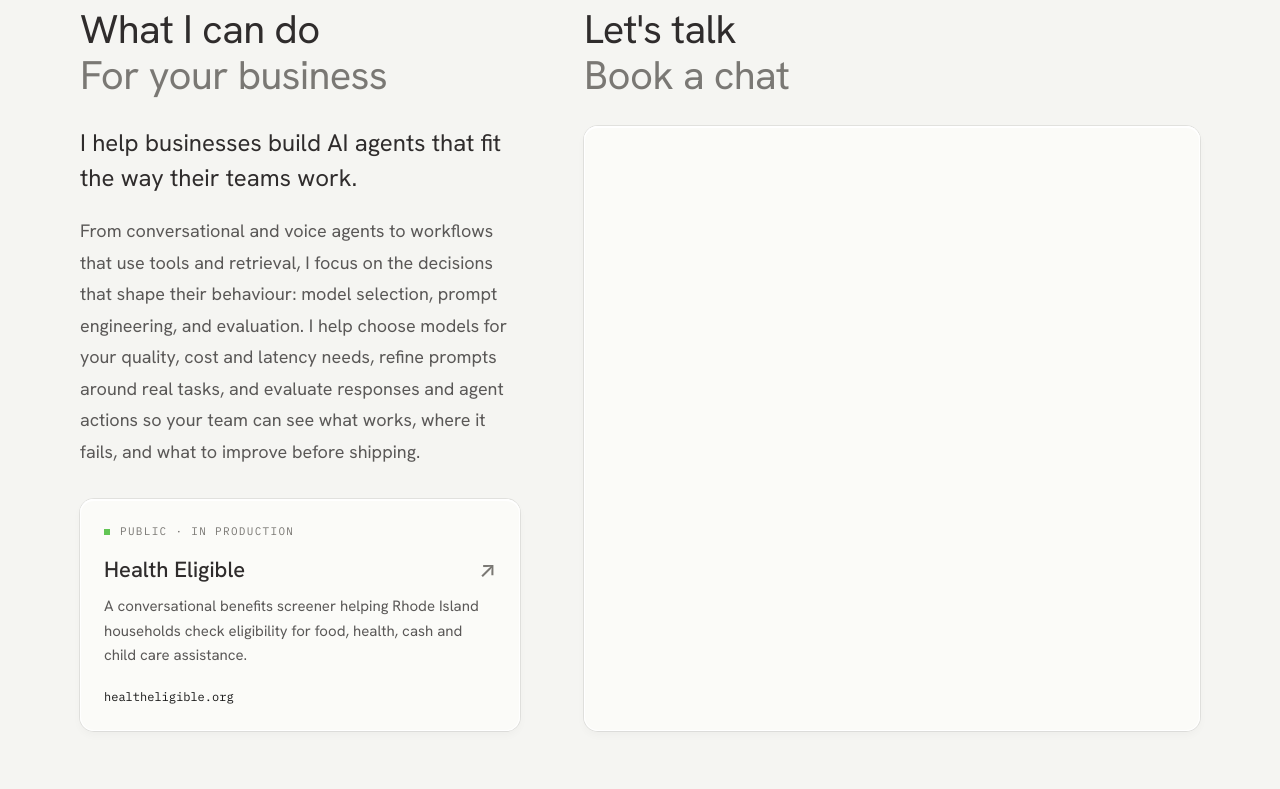
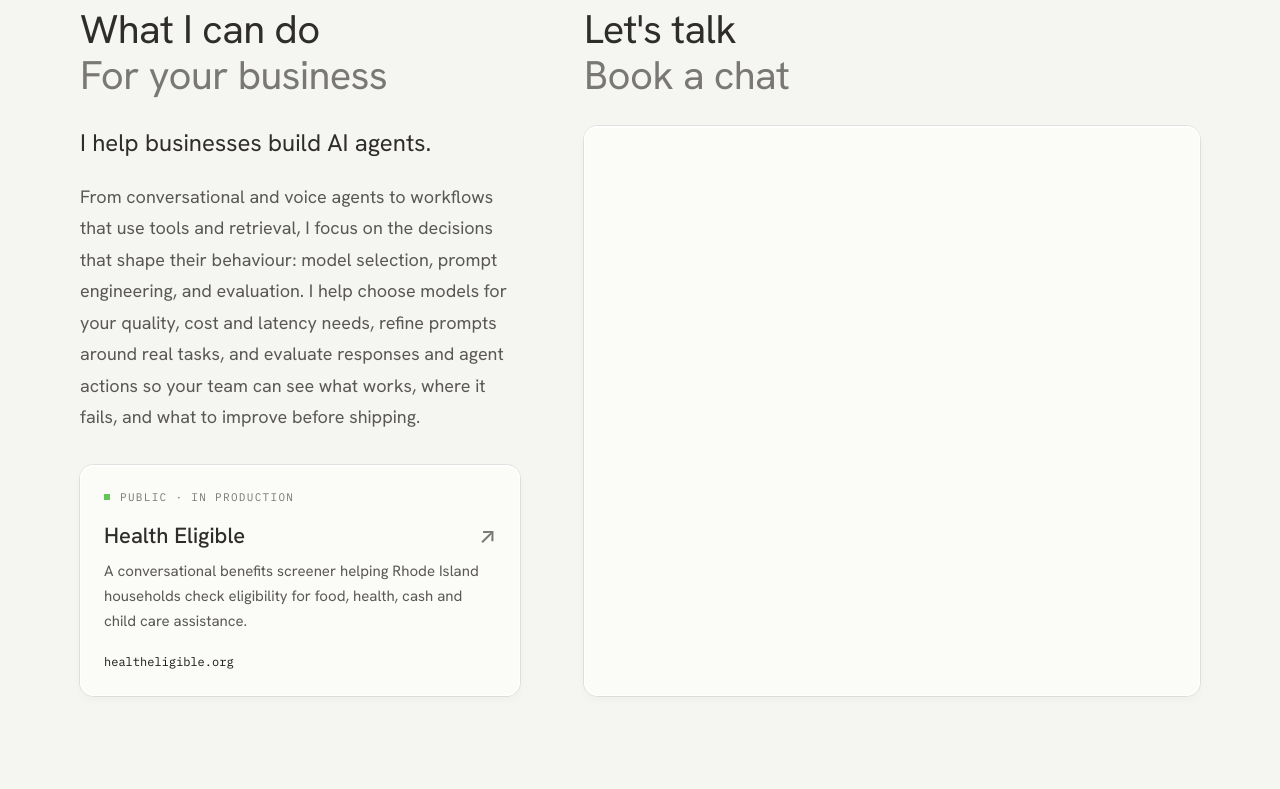
Before and after one commit to mowne67/blog, a website built with Vite: page index.html in a window 1280 px wide. Shown: the part 1500-2289 px from the top of the page. Built offline with nearby package versions, Linux system fonts and the light colour scheme; a script that the page names is missing.

Commit message:
copy: simplify AI agents introduction

```diff
--- a/index.html
+++ b/index.html
@@ -124,7 +124,7 @@
       <section class="fig" aria-labelledby="capabilities-title">
         <h2 class="head" id="capabilities-title"><span>What I can do</span><span class="r">for your business</span></h2>
         <div class="prose">
-          <p><strong>I help businesses build AI agents that fit the way their teams work.</strong> From conversational and voice agents to workflows that use tools and retrieval, I focus on the decisions that shape their behaviour: model selection, prompt engineering, and evaluation. I help choose models for your quality, cost and latency needs, refine prompts around real tasks, and evaluate responses and agent actions so your team can see what works, where it fails, and what to improve before shipping.</p>
+          <p><strong>I help businesses build AI agents.</strong> From conversational and voice agents to workflows that use tools and retrieval, I focus on the decisions that shape their behaviour: model selection, prompt engineering, and evaluation. I help choose models for your quality, cost and latency needs, refine prompts around real tasks, and evaluate responses and agent actions so your team can see what works, where it fails, and what to improve before shipping.</p>
         </div>
         <a class="example" href="https://healtheligible.org" target="_blank" rel="noopener">
           <span class="eyebrow"><s aria-hidden="true"></s>Public · in production</span>
```
